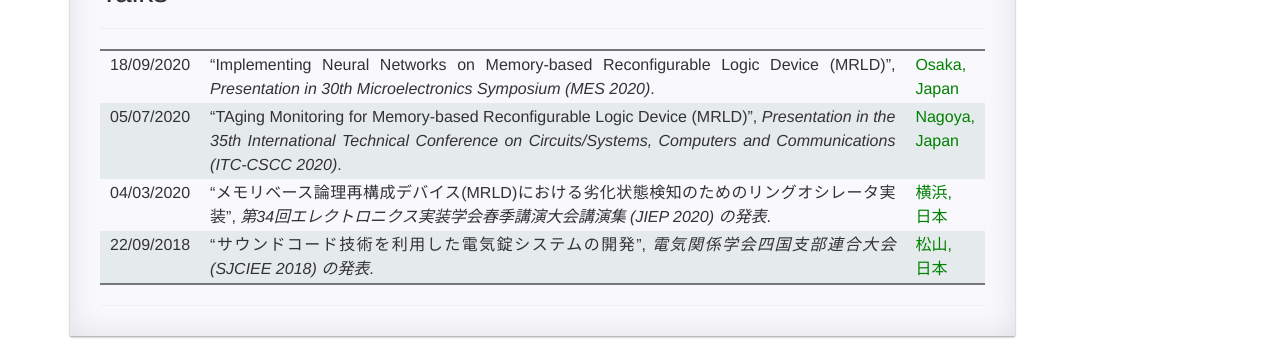
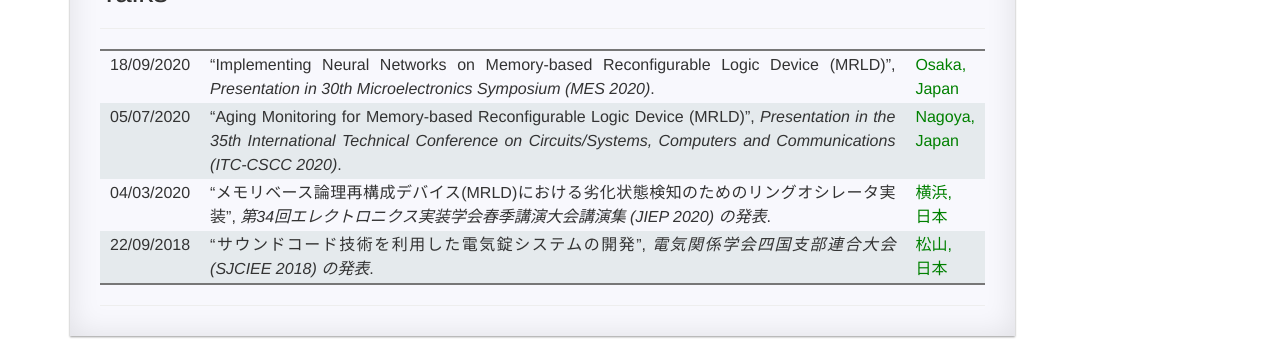
Before and after one commit to XihongZhou/xihongzhou.github.io, a Jekyll site: the page built from pages/1_homepage.md, in a window 1280 px wide and 900 px high, scrolled down 1906 px. Shown: the part 444-783 px from the top of the window. Built offline with Jekyll 4.4.1, drawn with Linux system fonts in a browser that asks for light colours; comment, search, counter and statistics services are not loaded.

Commit message:
Update 1_homepage.md

```diff
--- a/pages/1_homepage.md
+++ b/pages/1_homepage.md
@@ -110,6 +110,6 @@ permalink: /homepage/
 ---
 
 |18/09/2020 |"Implementing Neural Networks on Memory-based Reconfigurable Logic Device (MRLD)", *Presentation in 30th Microelectronics Symposium (MES 2020)*. |<span style="color:green">Osaka,<br>Japan</span>
-|05/07/2020 |"TAging Monitoring for Memory-based Reconfigurable Logic Device (MRLD)", *Presentation in the 35th International Technical Conference on Circuits/Systems, Computers and Communications (ITC-CSCC 2020)*. |<span style="color:green">Nagoya,<br>Japan</span>
+|05/07/2020 |"Aging Monitoring for Memory-based Reconfigurable Logic Device (MRLD)", *Presentation in the 35th International Technical Conference on Circuits/Systems, Computers and Communications (ITC-CSCC 2020)*. |<span style="color:green">Nagoya,<br>Japan</span>
 |04/03/2020 |"メモリベース論理再構成デバイス(MRLD)における劣化状態検知のためのリングオシレータ実装", *第34回エレクトロニクス実装学会春季講演大会講演集 (JIEP 2020) の発表*. |<span style="color:green">横浜,<br>日本</span>
 |22/09/2018 |"サウンドコード技術を利用した電気錠システムの開発", *電気関係学会四国支部連合大会 (SJCIEE 2018) の発表*. |<span style="color:green">松山,<br>日本</span>
```
